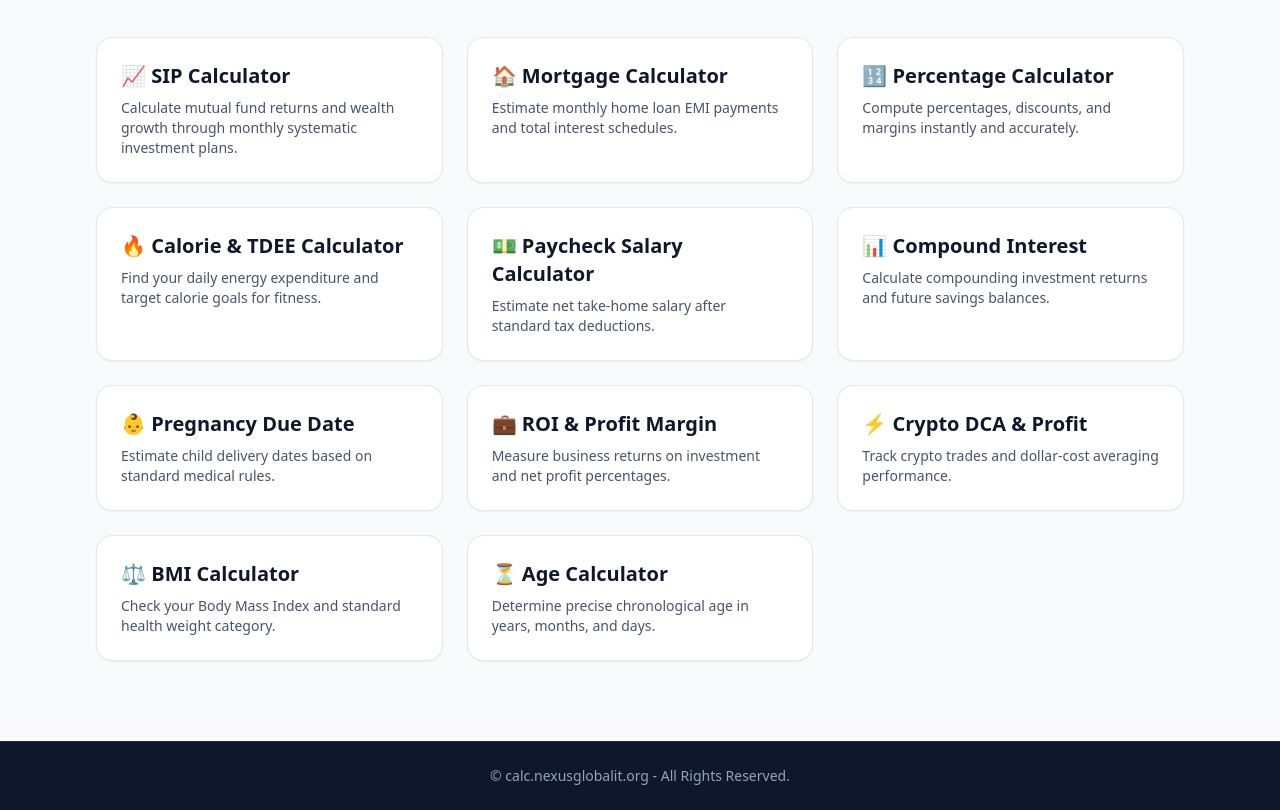
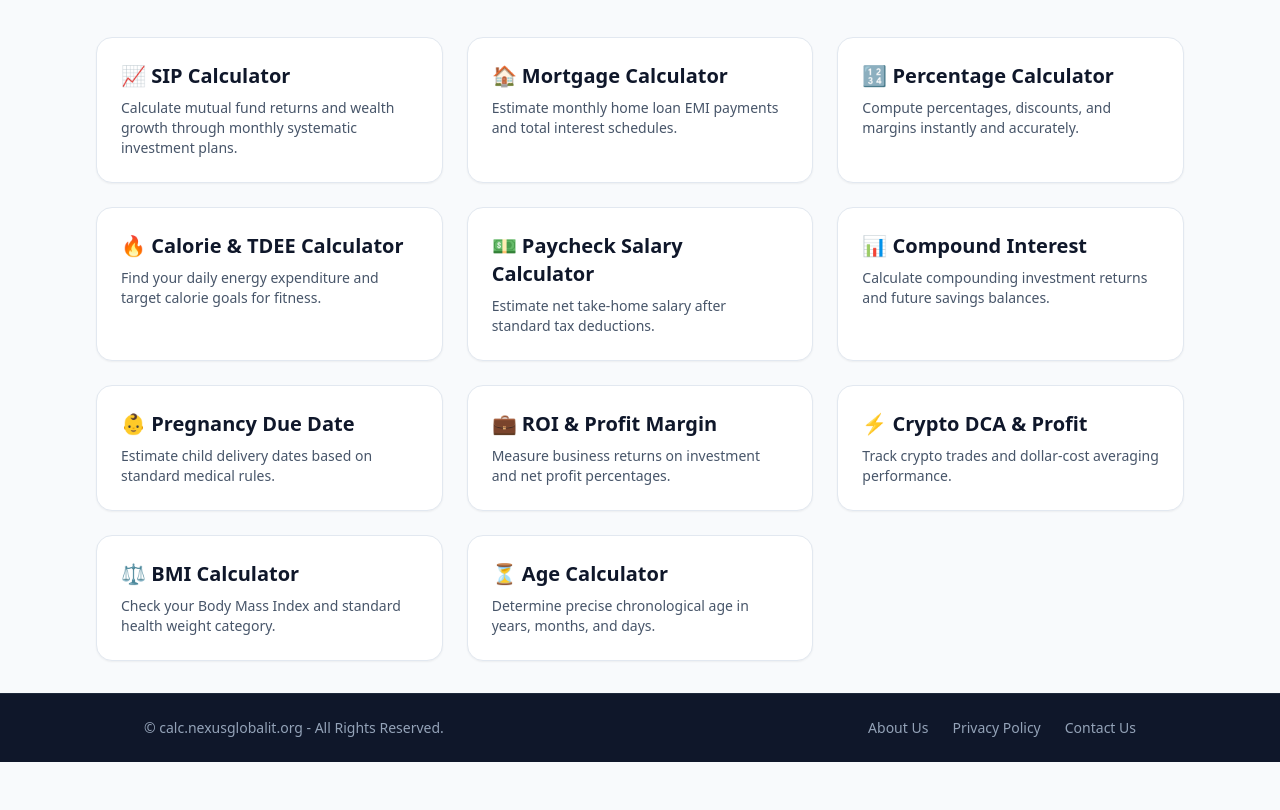
Before and after one commit to nexusglobal14/calc, a plain HTML site: page index.html in a window 1280 px wide. Shown: the part 199-1009 px from the top of the page. After the commit the page ends 961 px from the top, so only its background shows below. Drawn offline with nearby package versions, Linux system fonts and the light colour scheme.

Commit message:
Refactor footer with new layout and links
Updated footer structure with additional links and improved layout.

```diff
--- a/index.html
+++ b/index.html
@@ -82,8 +82,15 @@
         </div>
     </main>
 
-    <footer class="bg-slate-900 text-slate-400 text-center py-6 text-sm border-t border-slate-800 mt-12">
-        <p>&copy; calc.nexusglobalit.org - All Rights Reserved.</p>
-    </footer>
+   <footer class="bg-slate-900 text-slate-400 py-6 mt-auto border-t border-slate-800">
+    <div class="max-w-5xl mx-auto px-4 flex flex-col md:flex-row justify-between items-center gap-4">
+        <p class="text-sm">&copy; calc.nexusglobalit.org - All Rights Reserved.</p>
+        <div class="flex gap-6 text-sm">
+            <a href="https://calc.nexusglobalit.org/about.html" class="hover:text-white transition">About Us</a>
+            <a href="https://calc.nexusglobalit.org/privacy-policy.html" class="hover:text-white transition">Privacy Policy</a>
+            <a href="https://calc.nexusglobalit.org/contact.html" class="hover:text-white transition">Contact Us</a>
+        </div>
+    </div>
+</footer>
 </body>
 </html>
```
